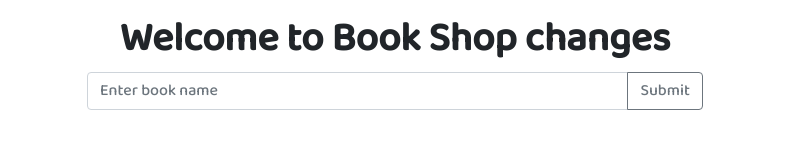
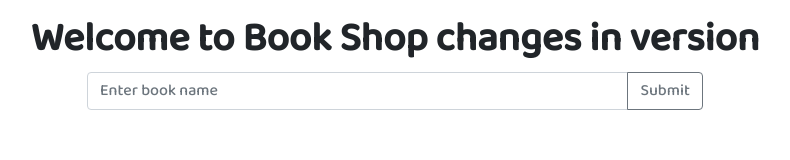
Before and after one commit to ArifRexa/-book-archive, a plain HTML site: page index.html in a window 1280 px wide. Shown: the whole page, without its empty margins (245-1035 px from the left). Drawn offline with nearby package versions, Linux system fonts and the light colour scheme.

Commit message:
Change file:'index.html'

```diff
--- a/index.html
+++ b/index.html
@@ -20,7 +20,7 @@
 
 <body>
     <header>
-        <h1 class="text-center fw-bold mt-3">Welcome to Book Shop changes</h1>
+        <h1 class="text-center fw-bold mt-3">Welcome to Book Shop changes in version</h1>
     </header>
 
     <!--===================================================
```
